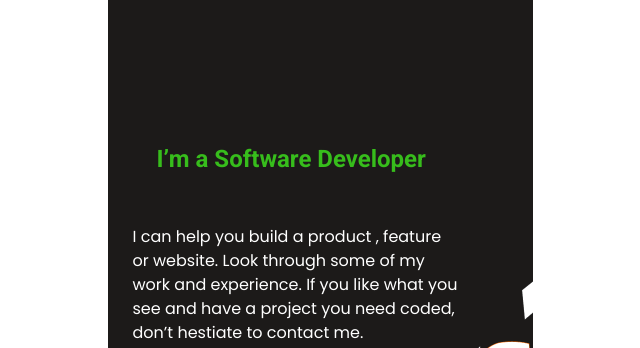
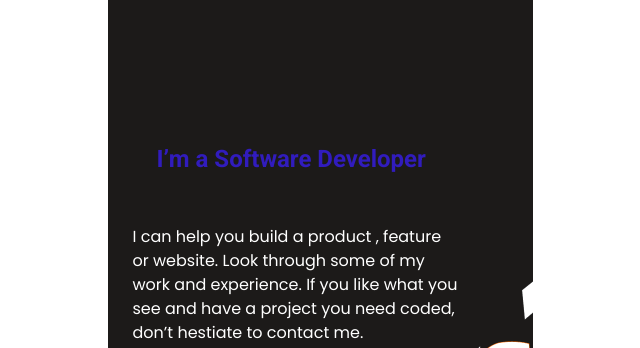
Before and after one commit to arnoldnekemiah/portfolio-m, a website: page index.html in a window 1280 px wide. Shown: the part 337-685 px from the top of the page, without its empty margins (320-960 px from the left). Drawn offline with Linux system fonts and the light colour scheme; a web font is replaced by a local one.

Commit message:
made small change for testing branch

```diff
--- a/style.css
+++ b/style.css
@@ -66,7 +66,7 @@ h1 {
 .title {
   height: 100px;
   font-size: 24px;
-  color: #37bd1c;
+  color: #311cbd;
   font-family: 'Roboto', sans-serif;
   font-weight: 700;
 }
```
